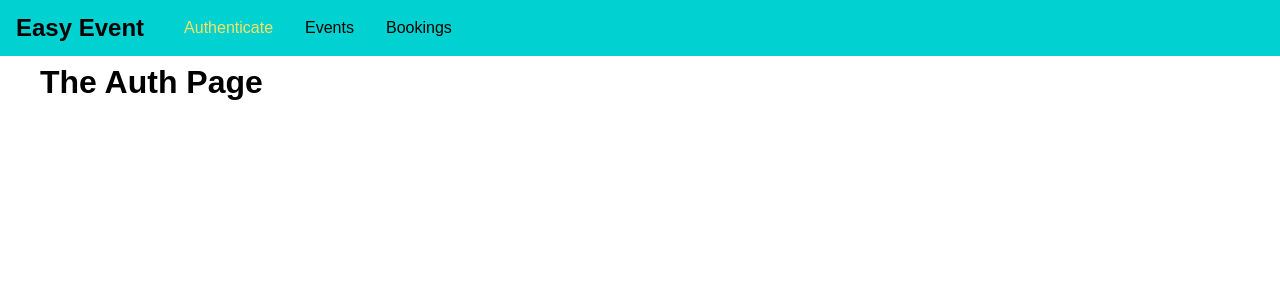
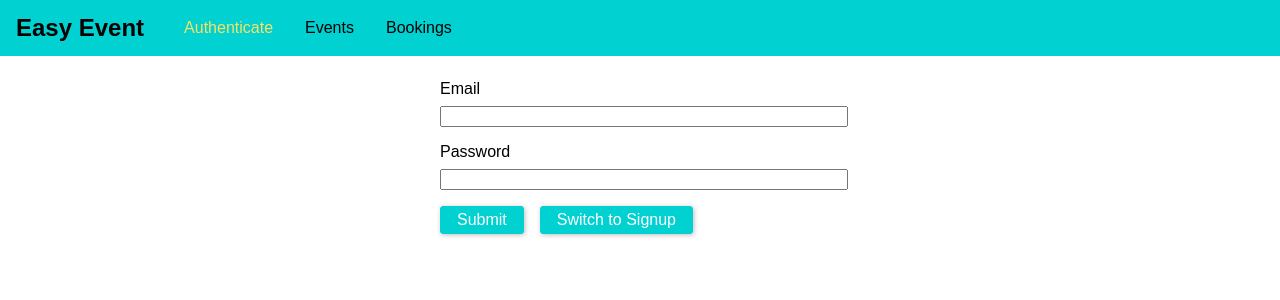
Before and after one commit to javenkn/event-booking, a React (Create React App) app in the folder frontend/: page /auth in a window 1280 px wide. Shown: the top 300 px of the page. Built offline with nearby package versions, Linux system fonts and the light colour scheme; the HTML template or start-up script is replaced by a standard one.

Commit message:
Styles up the authentication page and adds login/signup api

```diff
--- /dev/null
+++ b/frontend/src/pages/Auth.css
@@ -0,0 +1,37 @@
+.auth-form {
+  width: 25rem;
+  max-width: 80%;
+  margin: 5rem auto;
+}
+
+.form-control label,
+.form-control input {
+  width: 100%;
+  display: block;
+}
+
+.form-control label {
+  margin-bottom: 0.5rem;
+}
+
+.form-control {
+  margin-bottom: 1rem;
+}
+
+.form-actions button {
+  background: #01d1d1;
+  font: inherit;
+  border: 1px solid #01d1d1;
+  border-radius: 3px;
+  padding: 0.25rem 1rem;
+  margin-right: 1rem;
+  box-shadow: 1px 1px 5px rgba(0, 0, 0, 0.26);
+  color: white;
+  cursor: pointer;
+}
+
+.form-actions button:hover,
+.form-actions button:active {
+  background: #01a7a7;
+  border-color: #01a7a7;
+}
--- a/frontend/src/pages/Auth.js
+++ b/frontend/src/pages/Auth.js
@@ -1,5 +1,81 @@
-import React from 'react';
+import React, { useState, useRef } from 'react';
+
+import './Auth.css';
 
 export default function AuthPage() {
-  return <h1>The Auth Page</h1>;
+  const [isLogin, setIsLogin] = useState(true);
+  const emailEl = useRef(null);
+  const passwordEl = useRef(null);
+
+  const submitHandler = event => {
+    event.preventDefault();
+    const email = emailEl.current.value;
+    const password = passwordEl.current.value;
+
+    if (email.trim().length === 0 || password.trim().length === 0) {
+      return;
+    }
+
+    let requestQuery = {
+      query: `
+        query {
+          login(email: "${email}", password: "${password}") {
+            userId
+            token
+            tokenExpiration
+          }
+        }
+      `,
+    };
+
+    if (!isLogin) {
+      requestQuery = {
+        query: `
+          mutation {
+            createUser(userInput: {email: "${email}", password: "${password}"}) {
+              _id
+              email
+            }
+          }
+        `,
+      };
+    }
+    // request to the backend
+    fetch('http://localhost:8000/graphql', {
+      method: 'POST',
+      body: JSON.stringify(requestQuery),
+      headers: {
+        'Content-Type': 'application/json',
+      },
+    })
+      .then(res => {
+        if (res.status !== 200 && res.status !== 201) {
+          throw new Error('Failed.');
+        }
+        return res.json();
+      })
+      .then(data => {
+        console.log(data);
+      })
+      .catch(err => console.log(err));
+  };
+
+  return (
+    <form className='auth-form' onSubmit={submitHandler}>
+      <div className='form-control'>
+        <label htmlFor='email'>Email</label>
+        <input type='email' id='email' ref={emailEl} />
+      </div>
+      <div className='form-control'>
+        <label htmlFor='password'>Password</label>
+        <input type='password' id='password' ref={passwordEl} />
+      </div>
+      <div className='form-actions'>
+        <button type='submit'>Submit</button>
+        <button type='button' onClick={() => setIsLogin(!isLogin)}>
+          Switch to {isLogin ? 'Signup' : 'Login'}
+        </button>
+      </div>
+    </form>
+  );
 }
```
Also changed, not shown: 1 other file (tests, documents, lock files or other folders).
